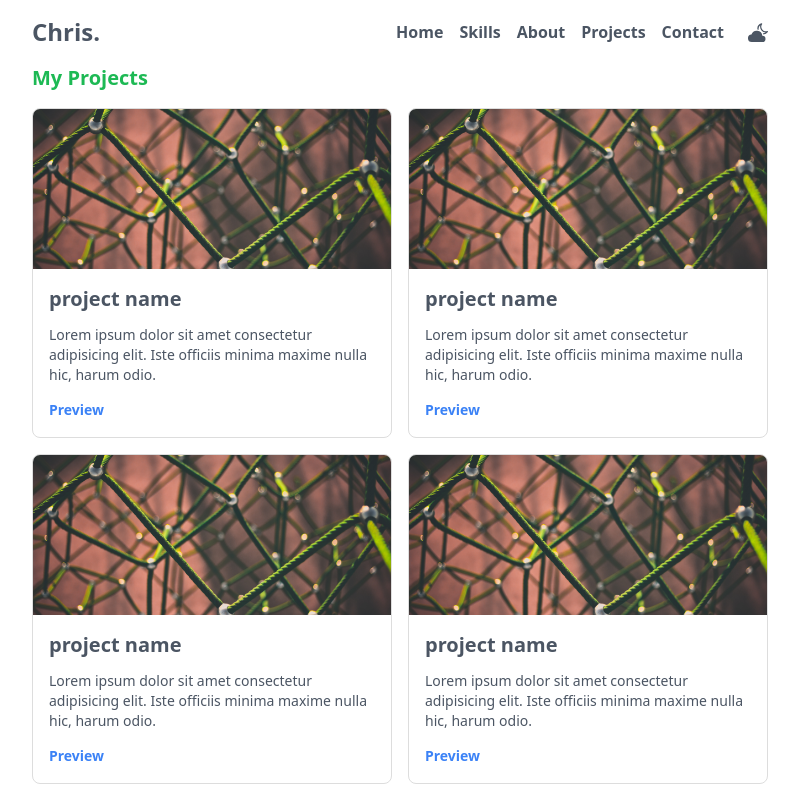
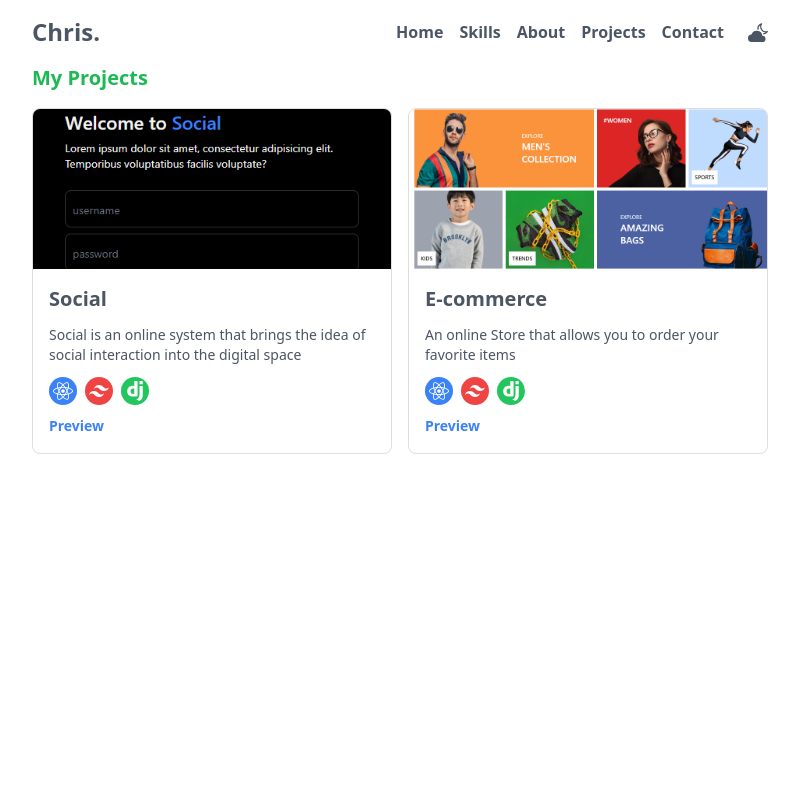
Before and after one commit to shayochris/Personalportfolio, a React (Vite) app: page /Projects in a window 1280 px wide. Shown: the whole page, without its empty margins (240-1039 px from the left). Built offline with nearby package versions, Linux system fonts and the light colour scheme.

Commit message:
updating...

```diff
--- a/src/components/Projects.jsx
+++ b/src/components/Projects.jsx
@@ -2,7 +2,11 @@ import { useContext } from "react"
 import { ThemeContext } from "../contexts/ThemeContext"
 import Navbar from "./Navbar"
 import bg from '../assets/images/bg.jpg'
+import social from '../assets/images/social.png'
+import ecommerce from '../assets/images/ecommerce.png'
 import { Link } from "react-router-dom/cjs/react-router-dom.min"
+import { FaReact } from "react-icons/fa"
+import { SiDjango, SiTailwindcss } from "react-icons/si"
 
 export default function Projects() {
     const {theme,ui,border,isDark} = useContext(ThemeContext)
@@ -13,16 +17,46 @@ export default function Projects() {
             <div className="p-2">
                 <p className="text-primary text-xl font-semibold capitalize">my projects</p>
                 <div className="mt-4 grid md:grid-cols-2 gap-4">
-                    {[...Array(8)].map((n,i) =>(
-                    <div key={i} className={`${isDark ? `${ui}` : `border ${border}`} overflow-hidden rounded-lg`}>
-                        <img src={bg} alt="" className="w-full h-40 object-cover" />
+                    <div className={`${isDark ? `${ui}` : `border ${border}`} relative overflow-hidden rounded-lg`}>
+                        <img src={social} alt="" className="w-full h-40 object-cover" />
                         <div className="p-4">
-                            <h2 className="font-semibold text-xl">project name</h2>
-                            <p className="my-3 text-sm">Lorem ipsum dolor sit amet consectetur adipisicing elit. Iste officiis minima maxime nulla hic, harum odio.</p>
-                            <Link to="/" className="text-blue-500 text-sm font-semibold">Preview</Link>
+                            <h2 className="font-semibold text-xl">Social</h2>
+                            <p className="my-3 text-sm">Social is an online system that brings the idea of social interaction into the digital space</p>
+                            <div className="flex mb-2">
+                                <div className=" bg-blue-500 rounded-full mr-2 p-1 flex items-end">
+                                    <FaReact className="text-white h-5 w-5"/>
+                                </div>
+                                <div className=" bg-red-500 rounded-full mr-2 p-1 flex items-end">
+                                    <SiTailwindcss className="text-white h-5 w-5"/>
+                                </div>
+                                <div className=" bg-green-500 rounded-full mr-2 p-1 flex items-end">
+                                    <SiDjango className="text-white h-5 w-5"/>
+                                </div>
+                            </div>
+                            <a href="https://social-x1vi.onrender.com" className="text-blue-500 text-sm font-semibold mt-2">Preview</a>
                         </div>
-                    </div>))
-                    }
+                    </div>
+
+                    <div className={`${isDark ? `${ui}` : `border ${border}`} relative overflow-hidden rounded-lg`}>
+                        <img src={ecommerce} alt="" className="w-full h-40 object-cover" />
+                        <div className="p-4">
+                            <h2 className="font-semibold text-xl">E-commerce</h2>
+                            <p className="my-3 text-sm">An online Store that allows you to order your favorite items</p>
+                            <div className="flex mb-2">
+                                <div className=" bg-blue-500 rounded-full mr-2 p-1 flex items-end">
+                                    <FaReact className="text-white h-5 w-5"/>
+                                </div>
+                                <div className=" bg-red-500 rounded-full mr-2 p-1 flex items-end">
+                                    <SiTailwindcss className="text-white h-5 w-5"/>
+                                </div>
+                                <div className=" bg-green-500 rounded-full mr-2 p-1 flex items-end">
+                                    <SiDjango className="text-white h-5 w-5"/>
+                                </div>
+                            </div>
+                            <a href="https://social-x1vi.onrender.com" className="text-blue-500 text-sm font-semibold mt-2">Preview</a>
+                        </div>
+                    </div>
+
                 </div>
             </div>
 
```
Also changed, not shown: src/assets/images/ecommerce.png (added), src/assets/images/social.png (added).
